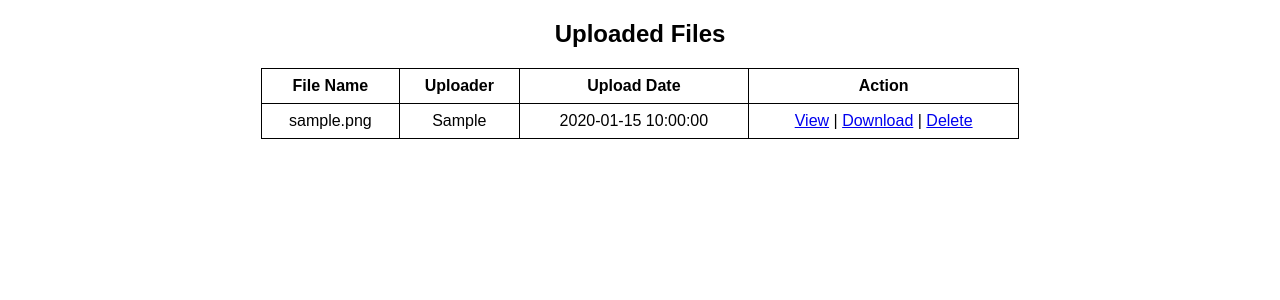
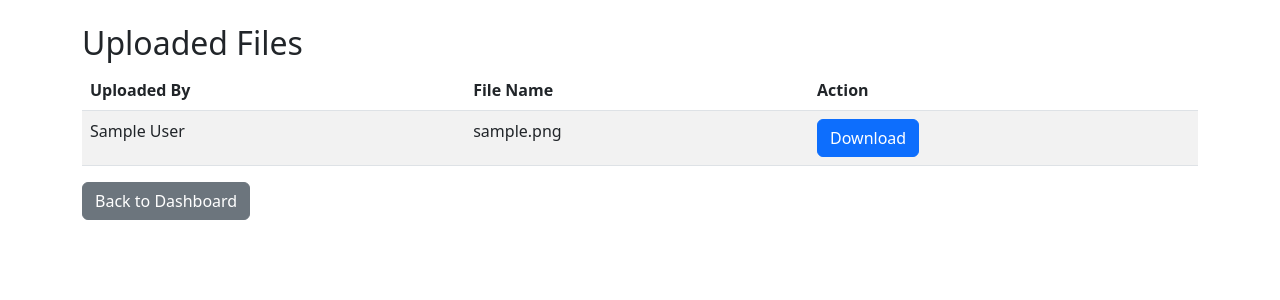
Before and after one commit to sabadope/RBAC-by-sabadope, a PHP site: page /view_files.php in a window 1280 px wide. Shown: the top 300 px of the page. Run offline with PHP 8.4, Linux system fonts and the light colour scheme; the visitor is signed in with stand-in values (Sample User, id 1); tables that the repository leaves empty or names only in its code hold one stand-in row (values such as "Sample post"); a stand-in replaces the project's code that opens the database connection.

Commit message:
Updated Files using Linux

```diff
--- a/admin/admin_dashboard.php
+++ b/admin/admin_dashboard.php
@@ -38,7 +38,7 @@ if ($_SERVER['PHP_AUTH_USER'] !== $valid_username || $_SERVER['PHP_AUTH_PW'] !==
 <h1>Welcome, Admin!</h1>
 <p>This is the admin panel.</p>
 
-<a href="manage_files.php">Upload File</a>
+<a href="upload.php">Upload File</a>
 <a href="view_files.php">View Files</a>
 <a href="admin_logout.php">Logout</a>
 
--- a/admin/view_files.php
+++ b/admin/view_files.php
@@ -1,16 +1,26 @@
 <?php
 session_start();
-require '../config/db.php'; // Include database connection
+include '../src/config.php';
 
-// Check if the user is logged in as admin
-if (!isset($_SESSION['admin_logged_in'])) {
-    header("Location: admin_login.php");
-    exit;
+if (!isset($_SESSION["user_id"])) {
+    header("Location: login.php");
+    exit();
 }
 
-// Fetch all uploaded files from the database
-$query = "SELECT * FROM uploads ORDER BY upload_date DESC";
-$result = mysqli_query($conn, $query);
+$role = $_SESSION["role"];
+$user_id = $_SESSION["user_id"];
+
+// Fetch files based on role
+$query = "SELECT users.name, files.filename, files.filepath FROM files
+          JOIN users ON files.user_id = users.id";
+
+if ($role === "User") {
+    $query .= " WHERE users.id = $user_id"; // Users see only their own files
+} elseif ($role === "Manager") {
+    $query .= " WHERE users.role IN ('User', 'Manager')"; // Managers see their own & users' files
+}
+
+$result = $conn->query($query);
 ?>
 
 <!DOCTYPE html>
@@ -18,34 +28,48 @@ $result = mysqli_query($conn, $query);
 <head>
   <meta charset="UTF-8">
   <meta name="viewport" content="width=device-width, initial-scale=1.0">
-    <title>View Files</title>
-    <link rel="stylesheet" href="../assets/css/style.css"> <!-- Link to your CSS -->
+  <title>Uploaded Files</title>
+  <!-- Favicon -->
+  <link rel="icon" type="image/png" href="assets/img/fav-logo.png">
+  <!-- Styles -->
+  <link href="https://fonts.googleapis.com/css2?family=Material+Icons+Outlined" rel="stylesheet">
+  <link rel="stylesheet" href="assets/css/style.css">
+  <link rel="stylesheet" href="https://cdn.jsdelivr.net/npm/bootstrap@5.3.0/dist/css/bootstrap.min.css">
 </head>
 <body>
 
+<div class="container mt-4">
     <h2>Uploaded Files</h2>
 
-<table border="1">
+    <!-- Show success or error messages -->
+    <?php if (isset($_SESSION["success"])): ?>
+        <div class="alert alert-success"><?php echo $_SESSION["success"]; unset($_SESSION["success"]); ?></div>
+    <?php endif; ?>
+    <?php if (isset($_SESSION["error"])): ?>
+        <div class="alert alert-danger"><?php echo $_SESSION["error"]; unset($_SESSION["error"]); ?></div>
+    <?php endif; ?>
+
+    <table class="table table-striped">
+        <thead>
             <tr>
+                <th>Uploaded By</th>
                 <th>File Name</th>
-        <th>Uploader</th>
-        <th>Upload Date</th>
                 <th>Action</th>
             </tr>
+        </thead>
+        <tbody>
+            <?php while ($row = $result->fetch_assoc()): ?>
+                <tr>
+                    <td><?php echo htmlspecialchars($row["name"]); ?></td>
+                    <td><?php echo htmlspecialchars($row["filename"]); ?></td>
+                    <td><a href="<?php echo htmlspecialchars($row["filepath"]); ?>" download class="btn btn-primary">Download</a></td>
+                </tr>
+            <?php endwhile; ?>
+        </tbody>
+    </table>
 
-    <?php while ($row = mysqli_fetch_assoc($result)) { ?>
-    <tr>
-        <td><?php echo htmlspecialchars($row['file_name']); ?></td>
-        <td><?php echo htmlspecialchars($row['uploaded_by']); ?></td>
-        <td><?php echo htmlspecialchars($row['upload_date']); ?></td>
-        <td>
-            <a href="../uploads/<?php echo $row['file_name']; ?>" target="_blank">View</a> |
-            <a href="../uploads/<?php echo $row['file_name']; ?>" download>Download</a> |
-            <a href="delete_file.php?id=<?php echo $row['id']; ?>" onclick="return confirm('Are you sure you want to delete this file?')">Delete</a>
-        </td>
-    </tr>
-    <?php } ?>
-</table>
+    <a href="dashboard.php" class="btn btn-secondary">Back to Dashboard</a>
+</div>
 
 </body>
 </html>
```
Also changed, not shown: admin/upload.php (added, +79 -0 lines). Lines whose indentation alone changed are shown as unchanged.
